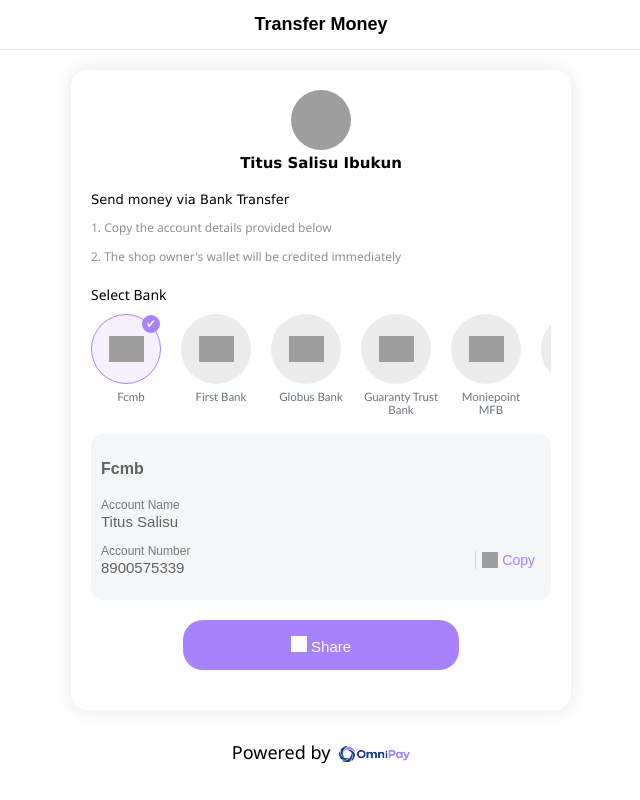
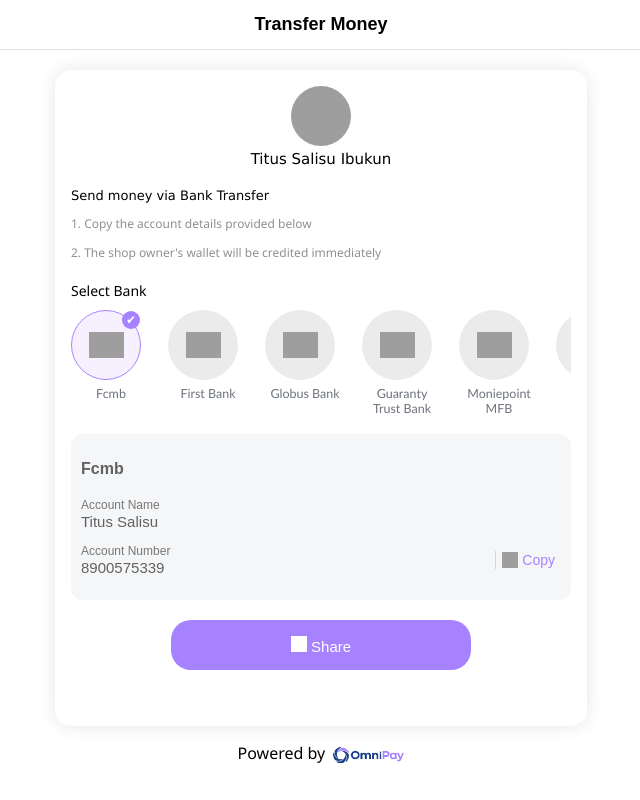
Before and after one commit to thepromzzy/Omnipay-clone, a plain HTML site: page index.html in a window 1280 px wide. Shown: the whole page, without its empty margins (319-959 px from the left). Drawn offline with Linux system fonts and the light colour scheme; grey boxes are pictures that could not be loaded.

Commit message:
updated styles file to codebase

```diff
--- a/styles.css
+++ b/styles.css
@@ -25,12 +25,9 @@ body {
 }
 
 .container {
-  max-width: 460px;
-  margin: 10px auto;
-  padding-top: 20px;
-  padding-right: 20px;
-  padding-left: 20px;
-  padding-bottom: 40px;
+  max-width: 500px;
+  margin: 20px auto 10px;
+  padding: 16px;
   background: #fff;
   border-radius: 16px;
   box-shadow: 0 0 18px rgba(0, 0, 0, 0.1);
@@ -50,7 +47,7 @@ body {
 .user-name {
   margin: 0px;
   font-size: 15px;
-  font-weight: 600;
+  font-weight: 500;
   color: black;
   font-family: "Lucida Sans", "Lucida Sans Regular", "Lucida Grande",
     "Lucida Sans Unicode", Geneva, Verdana, sans-serif;
@@ -71,7 +68,7 @@ body {
 
 .instruction p {
   padding-left: 0px;
-  margin-bottom: 2px;
+  margin-bottom: 1px;
   font-size: 12px;
   color: rgb(144, 144, 144);
   font-family: "Segoe UI", Tahoma, Geneva, Verdana, sans-serif;
@@ -87,14 +84,14 @@ body {
 }
 
 .bank-list::-webkit-scrollbar {
-  display: none; /* hide scrollbar in Chrome, Safari and Opera */
+  display: none;
 }
 
 .bank-list {
-  -ms-overflow-style: none; /* hide scrollbar in IE and Edge */
-  scrollbar-width: none; /* hide scrollbar in Firefox */
+  -ms-overflow-style: none;
+  scrollbar-width: none;
   display: flex;
-  gap: 10px;
+  gap: 17px;
   overflow-x: auto;
   padding: 10px 0;
   scroll-snap-type: x mandatory;
@@ -128,11 +125,13 @@ body {
 
 .bank-name {
   margin-top: 6px;
-  font-size: 11.5px;
+  font-size: 12.5px;
   text-align: center;
   color: rgb(109, 114, 126);
+  font-weight: 400;
   font-family: "Trebuchet MS", "Lucida Sans Unicode", "Lucida Grande",
     "Lucida Sans", Arial, sans-serif;
+  line-height: 15px;
 }
 
 .bank-option.selected {
@@ -231,7 +230,7 @@ body {
   height: 50px;
   width: 60%;
   max-width: 300px;
-  margin: 20px auto 0;
+  margin: 20px auto 40px;
   background: #a682ff;
   color: #fff;
   border: none;
@@ -243,8 +242,8 @@ body {
 
 .footer-powered {
   text-align: center;
-  margin: 30px auto;
-  font-size: 18px;
+  margin: 2px auto;
+  font-size: 16px;
   color: black;
   font-family: "Segoe UI", Tahoma, Geneva, Verdana, sans-serif;
 }
@@ -263,7 +262,7 @@ body {
 .share-icon {
   width: 16px;
   height: 16px;
-  filter: brightness(0) invert(1); /* makes icon white */
+  filter: brightness(0) invert(1);
 }
 
 .copy-text {
```
